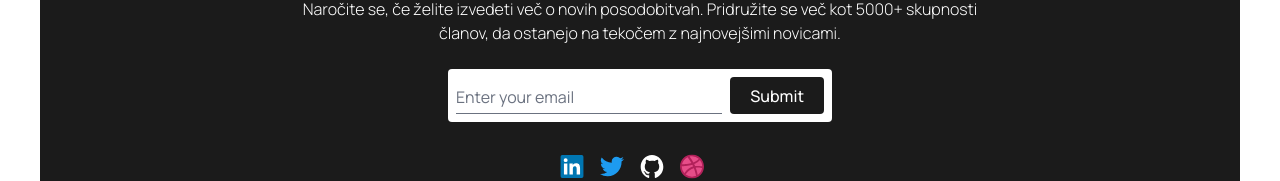
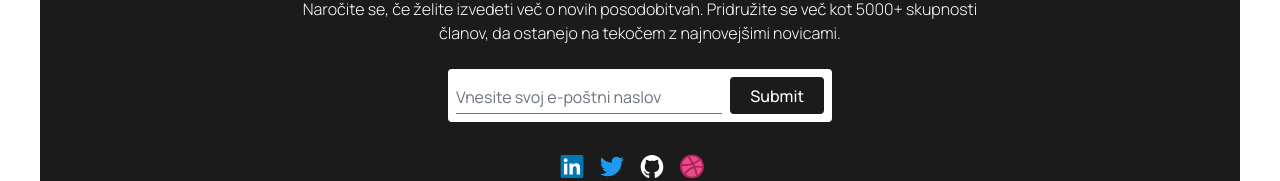
Before and after one commit to Prepadin/pasjahisa, a Next.js app: page /about in a window 1280 px wide. Shown: the part 1397-1578 px from the top of the page. Built offline with nearby package versions, Linux system fonts and the light colour scheme.

Commit message:
first commit

```diff
--- a/src/components/Footer/index.js
+++ b/src/components/Footer/index.js
@@ -29,7 +29,7 @@ const Footer = () => {
       >
         <input
           type="email"
-          placeholder="Enter your email"
+          placeholder="Vnesite svoj e-poštni naslov"
           {...register("email", { required: true, maxLength: 80 })}
           className="w-full bg-transparent pl-2 sm:pl-0 text-dark focus:border-dark focus:ring-0 border-0 border-b mr-2 pb-1"
         />
--- a/src/components/Home/FeaturedPosts.js
+++ b/src/components/Home/FeaturedPosts.js
@@ -6,7 +6,7 @@ import BlogLayoutTwo from "../Blog/BlogLayoutTwo";
 const FeaturedPosts = ({ blogs }) => {
   const sortedBlogs = sortBlogs(blogs);
   return <section className="w-full mt-16 sm:mt-24  md:mt-32 px-5 sm:px-10 md:px-24  sxl:px-32 flex flex-col items-center justify-center">
-    <h2 className="w-full inline-block font-bold capitalize text-2xl md:text-4xl text-dark dark:text-light">Featured Posts</h2>
+    <h2 className="w-full inline-block font-bold capitalize text-2xl md:text-4xl text-dark dark:text-light">Objave</h2>
 
     <div className="grid grid-cols-2 grid-rows-2 gap-6  mt-10 sm:mt-16">
       <article className=" col-span-2  sxl:col-span-1 row-span-2 relative">
--- a/src/components/Home/RecentPosts.js
+++ b/src/components/Home/RecentPosts.js
@@ -9,13 +9,13 @@ const RecentPosts = ({ blogs }) => {
     <section className="w-full  mt-16 sm:mt-24  md:mt-32 px-5 sm:px-10 md:px-24  sxl:px-32 flex flex-col items-center justify-center">
       <div className="w-full flex  justify-between">
         <h2 className="w-fit inline-block font-bold capitalize text-2xl md:text-4xl text-dark dark:text-light">
-          Recent Posts
+        Nedavne objave
         </h2>
         <Link
           href="/categories/all"
           className="inline-block font-medium text-accent dark:text-accentDark underline underline-offset-2      text-base md:text-lg"
         >
-          view all
+          ogled vseh
         </Link>
       </div>
 
```
